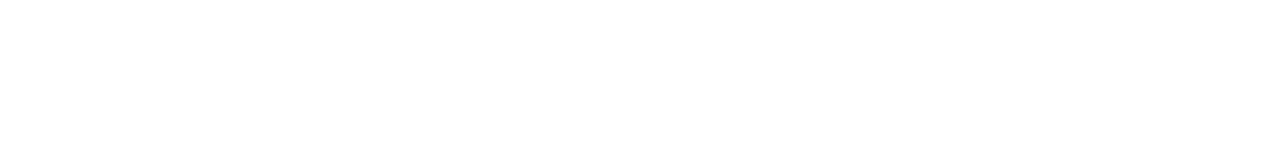
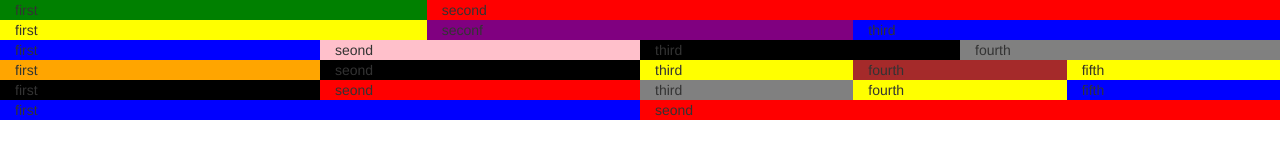
Before and after one commit to IbraDirir/GridSystem, a plain HTML site: page index.html in a window 1280 px wide. Drawn offline with nearby package versions, Linux system fonts and the light colour scheme.

Commit message:
12 grade system  part-2

```diff
--- a/index.html
+++ b/index.html
@@ -2,30 +2,49 @@
     <html>
     <head>
     <title>simple grid systems</title>
-     <link href = "style.css" rel = "stylesheet"
-           />
-     <link rel = "stylesheet" href = "grid.css" type ="text/css" media = "screen" />
-
+<link href="https://maxcdn.bootstrapcdn.com/bootstrap/3.3.5/css/bootstrap.min.css" rel="stylesheet" integrity="sha256-MfvZlkHCEqatNoGiOXveE8FIwMzZg4W85qfrfIFBfYc= sha512-dTfge/zgoMYpP7QbHy4gWMEGsbsdZeCXz7irItjcC3sPUFtf0kuFbDz/ixG7ArTxmDjLXDmezHubeNikyKGVyQ==" crossorigin="anonymous">
     </head>
 
     <body>
 
 <div class="container-fluid">
+<div class="row">
+<div class="col-md-4" style="background-color:green;">first</div>
+<div class="col-md-8" style="background-color: red;">second</div>
+    </div>
+<div class="row">
+ <div class="col-md-4" style="background-color:yellow;">first</div>
+ <div class="col-md-4" style="background-color:purple;">seconf</div>
+<div class="col-md-4" style="background-color:blue;">third</div>   </div>
 <div class = "row">
-    <div class="col-md-4" style="background-color:green;"></div>
-<div class = "col-md-8" style = "background color: red;"></div>
+ <div class="col-md-3" style="background-color:blue;">first</div>
+ <div class="col-md-3" style="background-color:pink;">seond</div>
+ <div class="col-md-3" style="background-color:black;">third</div>
+    <div class="col-md-3" style="background-color:grey;">fourth</div>
+    </div>
+    <div class = "row">
 
+     <div class="col-md-3" style="background-color:orange;">first</div>
+ <div class="col-md-3" style="background-color:black;">seond</div>
+ <div class="col-md-2" style="background-color:yellow;">third</div>
+    <div class="col-md-2" style="background-color:brown;">fourth</div>
+    <div class="col-md-2" style="background-color:yellow;">fifth</div>
+
+    </div>
+        <div class = "row">
+
+     <div class="col-md-3" style="background-color:black;">first</div>
+ <div class="col-md-3" style="background-color:red;">seond</div>
+ <div class="col-md-2" style="background-color:grey;">third</div>
+    <div class="col-md-2" style="background-color:yellow;">fourth</div>
+    <div class="col-md-2" style="background-color:blue;">fifth</div>
+
+    </div>
+    <div class = "row">
+<div class="col-md-6" style="background-color:blue;">first</div>
+ <div class="col-md-6" style="background-color:red;">seond</div>
 	</div>
     </div>
-
-
-
-
-
-
-
-
-
 
 
     </body>
```
